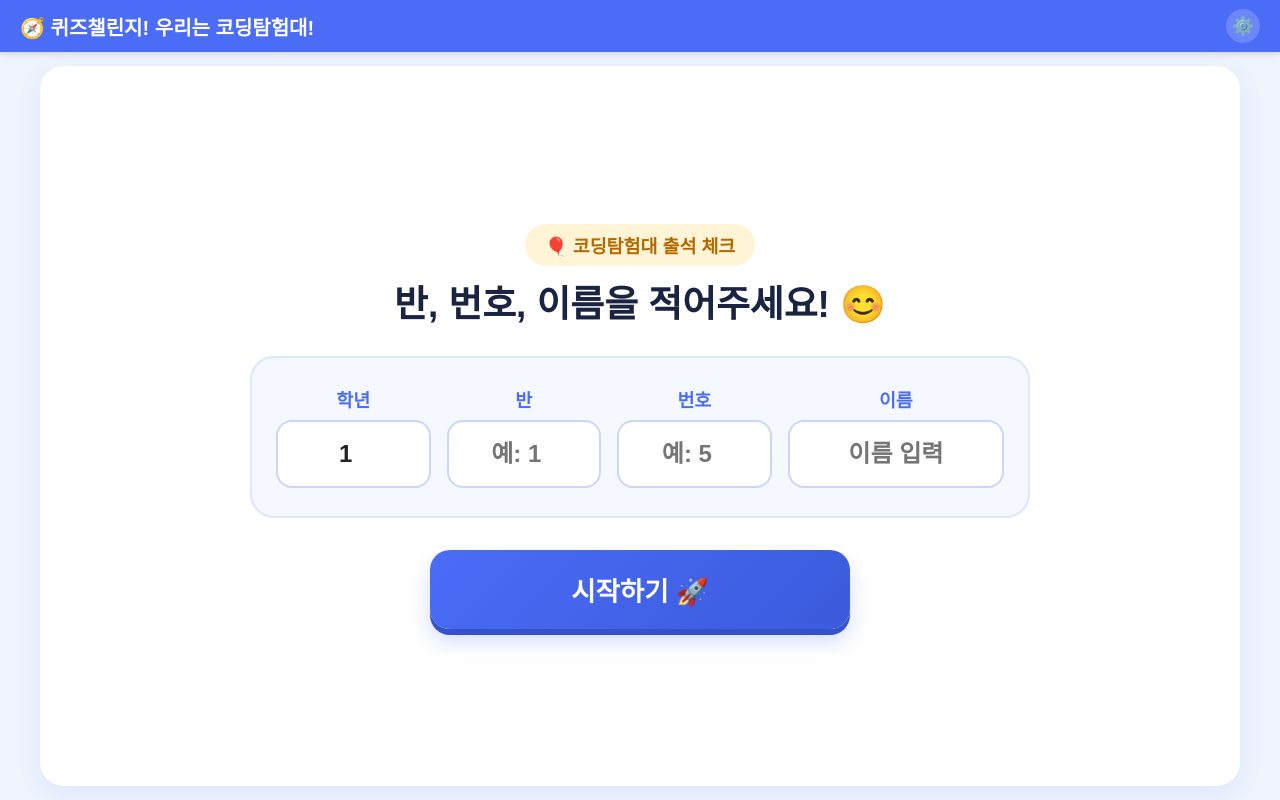
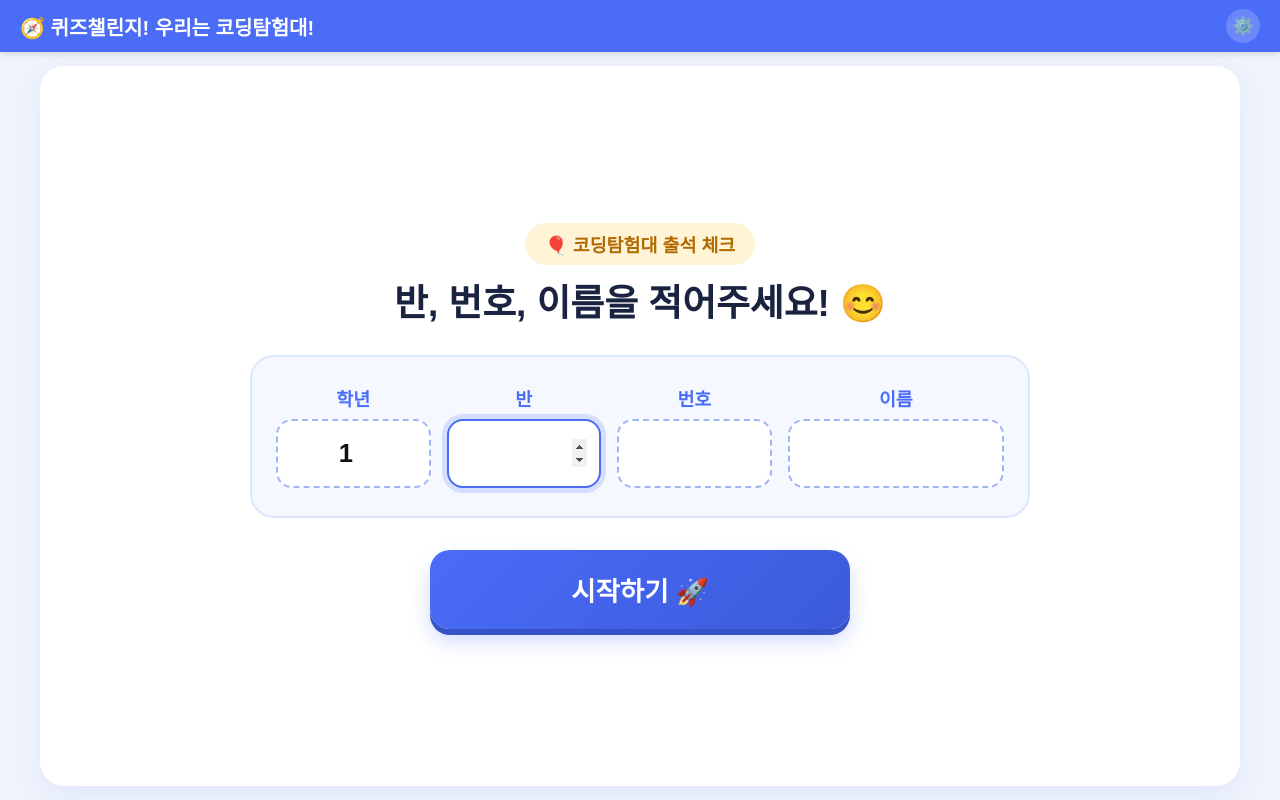
Before and after one commit to rose4fox/quiz, a plain HTML site: page index.html in a window 1280 px wide. Both pictures are taken after a click on the button "시작하기 🚀". Drawn offline with Linux system fonts and the light colour scheme.

Commit message:
Update index.html

```diff
--- a/index.html
+++ b/index.html
@@ -111,13 +111,13 @@
       font-size: 1.15rem; font-weight: bold; color: #4a6cf7;
     }
     .input-field input {
-      padding: 18px 12px; font-size: 1.5rem; font-weight: bold; color: #222;
-      background: white; border: 2.5px solid #cbd7f8; border-radius: 16px;
-      text-align: center; width: 100%; transition: border-color 0.15s, box-shadow 0.15s;
+      padding: 18px 12px; font-size: 1.6rem; font-weight: bold; color: #111111;
+      background: #ffffff; border: 2.5px dashed #9fb5f5; border-radius: 16px;
+      text-align: center; width: 100%; transition: all 0.15s;
     }
     .input-field input:focus {
-      outline: none; border-color: var(--primary);
-      box-shadow: 0 0 0 4px rgba(74, 108, 247, 0.15);
+      outline: none; border-style: solid; border-color: var(--primary);
+      background: #ffffff; box-shadow: 0 0 0 5px rgba(74, 108, 247, 0.18);
     }
     .btn-start {
       width: 100%; max-width: 420px; margin: 4px auto 0 auto;
@@ -171,7 +171,7 @@
     .step-emoji { font-size: 2.4rem; }
     .step-text { font-size: 1.15rem; font-weight: bold; color: #333; }
 
-    /* ==================== 문제 상단 & 본문 (자동 크기/비율 조절) ==================== */
+    /* ==================== 문제 상단 & 본문 ==================== */
     .q-top { display: flex; justify-content: space-between; align-items: center; flex-shrink: 0; margin-bottom: 6px; }
     .badge { background: #eef2ff; color: var(--primary); padding: 6px 16px; border-radius: 12px; font-weight: bold; font-size: 1.2rem; }
     .tts-btn {
@@ -191,12 +191,11 @@
       flex: 1; font-size: clamp(1.8rem, 3.1vw, 2.5rem); font-weight: bold;
       line-height: 1.45; word-break: keep-all; overflow-wrap: break-word;
     }
-    /* 문제 문장 길이에 따른 자동 폰트 축소 클래스 */
     .q-text.q-md { font-size: clamp(1.45rem, 2.3vw, 1.95rem); line-height: 1.4; }
     .q-text.q-lg { font-size: clamp(1.2rem, 1.85vw, 1.55rem); line-height: 1.38; }
     .q-text.q-xl { font-size: clamp(1.05rem, 1.55vw, 1.3rem); line-height: 1.35; }
 
-    /* 보기 버튼 영역 (짧은 보기는 33%, 긴 문장 보기는 45% 자동 전환) */
+    /* 보기 버튼 영역 */
     .options-area { height: 34%; min-height: 165px; flex-shrink: 0; display: flex; flex-direction: column; transition: height 0.2s; }
     .options-area.tall-options { height: 45%; min-height: 210px; }
 
@@ -283,15 +282,15 @@
           </div>
           <div class="input-field">
             <label for="st-class">반</label>
-            <input type="number" id="st-class" placeholder="예: 1" />
+            <input type="number" id="st-class" min="1" />
           </div>
           <div class="input-field">
             <label for="st-num">번호</label>
-            <input type="number" id="st-num" placeholder="예: 5" />
+            <input type="number" id="st-num" min="1" />
           </div>
           <div class="input-field">
             <label for="st-name">이름</label>
-            <input type="text" id="st-name" placeholder="이름 입력" />
+            <input type="text" id="st-name" maxlength="15" />
           </div>
         </div>
       </div>
@@ -561,6 +560,9 @@
     renderTeacherView();
     await loadFromCloud();
     startSyncListener();
+
+    const classInput = document.getElementById("st-class");
+    if (classInput) classInput.focus();
   };
 
   async function loadFromCloud() {
@@ -605,17 +607,15 @@
     }
   }
 
-  // 문제 본문 글자 수 및 이미지 유무에 따른 자동 폰트 크기 조절
   function applyQuestionSizing(textEl, text, hasImg) {
     textEl.classList.remove("q-md", "q-lg", "q-xl");
     const len = (text || "").length;
-    const effectiveLen = hasImg ? len * 1.45 : len; // 이미지가 있으면 텍스트 폭이 좁아지므로 가중치 부여
+    const effectiveLen = hasImg ? len * 1.45 : len;
     if (effectiveLen >= 130) textEl.classList.add("q-xl");
     else if (effectiveLen >= 85) textEl.classList.add("q-lg");
     else if (effectiveLen >= 45) textEl.classList.add("q-md");
   }
 
-  // 보기 문장 길이에 따른 버튼 크기 및 하단 영역 높이 비율 자동 조절
   function applyOptionsAreaSizing(areaEl, q) {
     if (q.type === "choice") {
       const maxLen = Math.max(...q.options.map(o => (o || "").length));
@@ -874,17 +874,40 @@
     }, 1500);
   }
 
-  // ==================== 학생 화면 로직 ====================
+  // ==================== 학생 화면 로직 (한글·영어 및 중간 하이픈·아포스트로피 허용) ====================
   function startStudent() {
-    const grade = document.getElementById("st-grade").value;
-    const cls = document.getElementById("st-class").value;
-    const num = document.getElementById("st-num").value;
-    const name = document.getElementById("st-name").value.trim();
+    const grade = document.getElementById("st-grade").value.trim();
+    const cls = document.getElementById("st-class").value.trim();
+    const num = document.getElementById("st-num").value.trim();
+    const nameInput = document.getElementById("st-name");
+    const name = nameInput.value.trim();
 
-    if (!cls || !num || !name) {
-      alert("반, 번호, 이름을 모두 적어주세요!");
+    if (!cls || Number(cls) < 1) {
+      alert("몇 반인지 숫자로 적어주세요!");
+      document.getElementById("st-class").focus();
       return;
     }
+    if (!num || Number(num) < 1) {
+      alert("번호를 숫자로 적어주세요!");
+      document.getElementById("st-num").focus();
+      return;
+    }
+    if (!name) {
+      alert("이름을 적어주세요!");
+      nameInput.focus();
+      return;
+    }
+
+    // 첫 글자는 완성형 한글(가-힣) 또는 영어(a-zA-Z) 필수,
+    // 중간에는 한글·영어·공백·하이픈(-)·아포스트로피(')만 허용
+    const validNamePattern = /^[가-힣a-zA-Z][가-힣a-zA-Z\s\-']*$/;
+    if (!validNamePattern.test(name)) {
+      alert("이름은 한글이나 영어로만 바르게 적어주세요!\n(숫자, 특수문자, 자음·모음만 입력할 수 없어요)");
+      nameInput.value = "";
+      nameInput.focus();
+      return;
+    }
+
     studentInfo = { grade, cls, num, name };
     document.getElementById("st-nametag").innerText = `🎒 ${grade}학년 ${cls}반 ${num}번 ${name}`;
     document.getElementById("student-login").classList.add("hidden");
```
